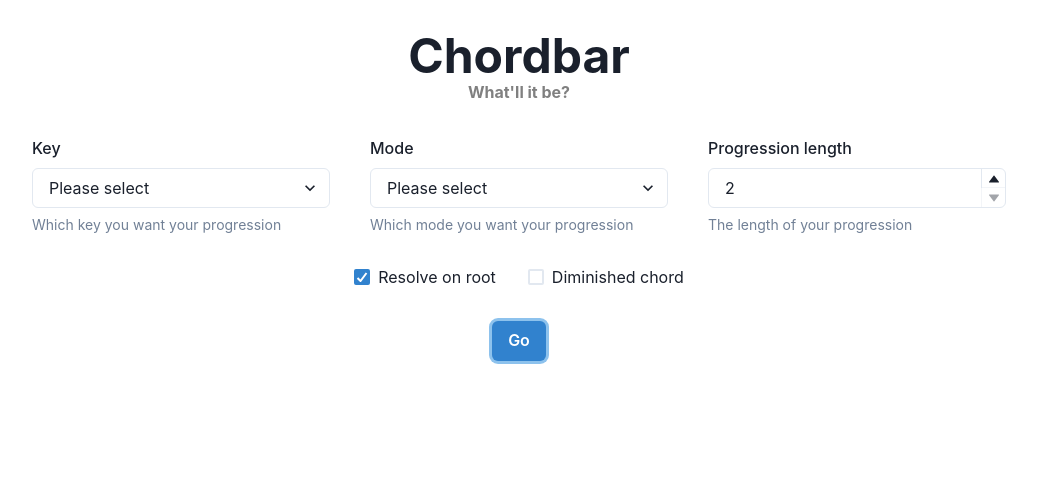
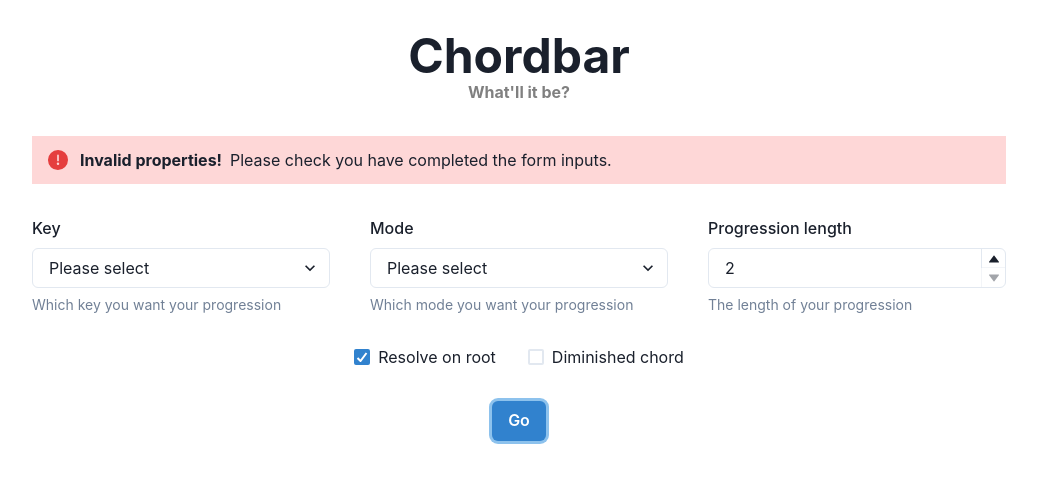
Before and after one commit to lewollerenshaw/chordbar-app, a React (Create React App) app: page / in a window 1280 px wide. Both pictures are taken after a click on the button "Go". Shown: the top 482 px of the page, without its empty margins (121-1158 px from the left). Built offline with nearby package versions, Linux system fonts and the light colour scheme.

Commit message:
Form validation message

```diff
--- a/src/App.css
+++ b/src/App.css
@@ -31,6 +31,10 @@ body {
   margin-bottom: 2rem;
 }
 
+.error {
+  margin-bottom: 2rem;
+}
+
 .form__inputs {
   margin-bottom: 2rem;
 }
--- a/src/App.tsx
+++ b/src/App.tsx
@@ -1,5 +1,5 @@
 import React, { useState } from "react";
-import { Box, Button, Checkbox, FormControl, FormHelperText, FormLabel, Heading, NumberDecrementStepper, NumberIncrementStepper, NumberInput, NumberInputField, NumberInputStepper, Select, SimpleGrid } from "@chakra-ui/react"
+import { Alert, AlertDescription, AlertIcon, AlertTitle, Box, Button, Checkbox, FormControl, FormHelperText, FormLabel, Heading, NumberDecrementStepper, NumberIncrementStepper, NumberInput, NumberInputField, NumberInputStepper, Select, SimpleGrid } from "@chakra-ui/react"
 import { KeyList, ModeList } from './constants/form';
 import { getChordProgression } from './generator';
 import './App.css';
@@ -14,6 +14,7 @@ const App = () => {
   const [length, setLength] = useState(2);
   const [isDiminished, setIsDiminished] = useState(false);
   const [resolveRoot, setResolveRoot] = useState(true);
+  const [showFormError, setShowFormError] = useState(false);
 
   /**
    * Chord grid logic variables
@@ -22,10 +23,11 @@ const App = () => {
 
   const generateProgression = () => {
     if (key === null || mode === null) {
-      console.log('Problem with form input');
+      setShowFormError(true);
     } else {
+      setShowFormError(false);
+
       const progression = getChordProgression(key!, mode!, length, isDiminished, resolveRoot);
-
       setProgression(progression);
     }
   };
@@ -38,6 +40,13 @@ const App = () => {
       </div>
 
       <form className="form">
+        {showFormError &&
+          <Alert status="error" className="error">
+            <AlertIcon />
+            <AlertTitle mr={2}>Invalid properties!</AlertTitle>
+            <AlertDescription>Please check you have completed the form inputs.</AlertDescription>
+          </Alert>
+        }
         <div className="form__inputs">
           <SimpleGrid columns={[1, 1, 3]} spacing={10}>
             <Box>
```
